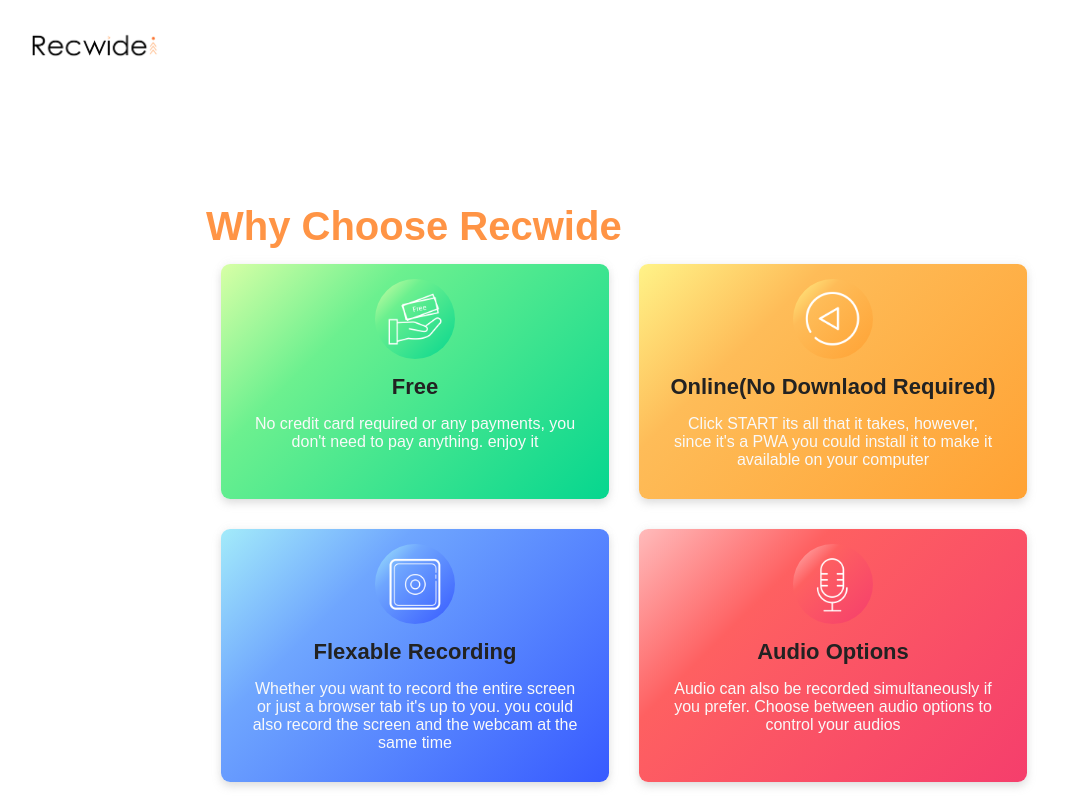
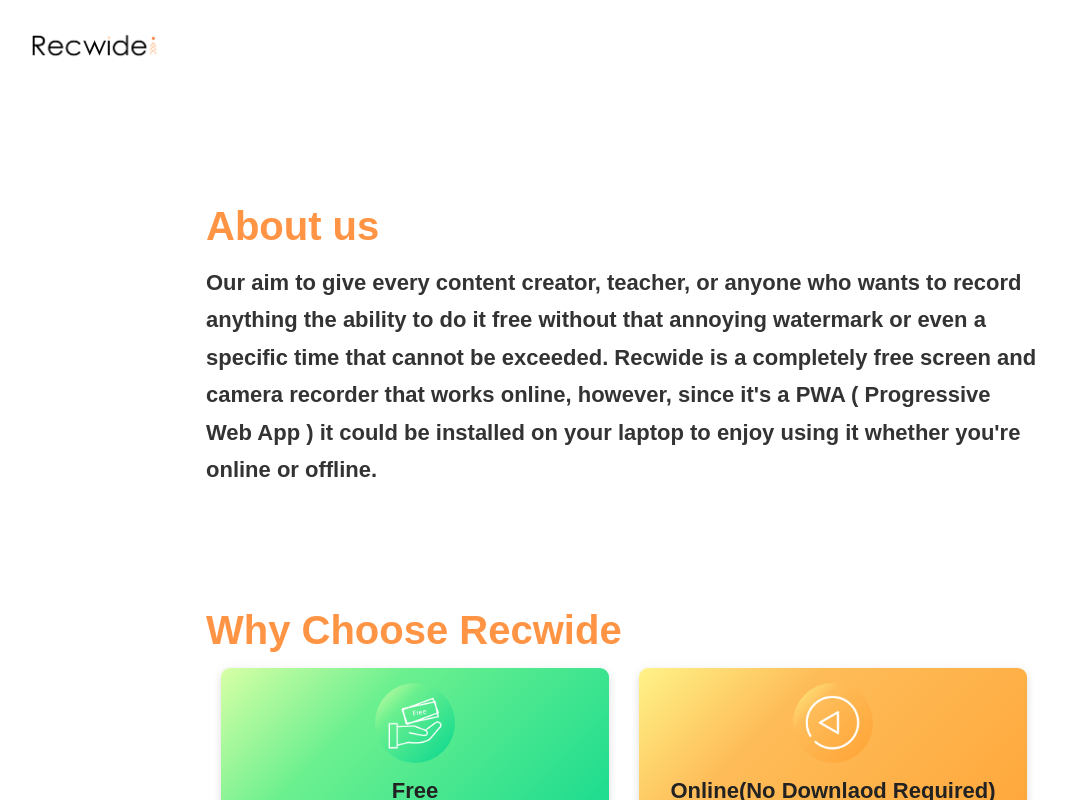
Before and after one commit to AM-Saad/recwide, a Vue app: page /about in a window 1280 px wide. Shown: the top 800 px of the page, without its empty margins (16-1082 px from the left). Built offline with nearby package versions, Linux system fonts and the light colour scheme; some icons are missing.

Commit message:
improvements

```diff
--- a/src/views/About.vue
+++ b/src/views/About.vue
@@ -1,6 +1,18 @@
 <template>
   <div>
     <div class="wrapper">
+      <section id="about">
+        <h2>About us</h2>
+        <p>
+          Our aim to give every content creator, teacher, or anyone who wants to
+          record anything the ability to do it free without that annoying
+          watermark or even a specific time that cannot be exceeded. Recwide is
+          a completely free screen and camera recorder that works online,
+          however, since it's a PWA ( Progressive Web App ) it could be
+          installed on your laptop to enjoy using it whether you're online or
+          offline.
+        </p>
+      </section>
       <section id="services" class="grid">
         <h2>Why Choose Recwide</h2>
 
@@ -111,36 +123,12 @@
 </script>
 
 <style scoped>
-.header {
-  width: 100%;
-  align-items: center;
-  justify-items: center;
-  position: relative;
-  z-index: 2;
-  margin-top: 0;
-}
-
-.header-intro p {
-  color: #222;
-  margin: var(--m-margin);
+#about p{
   font-size: 22px;
-  margin-bottom: var(--l-margin);
-  text-align: center;
-}
-
-.header img {
-  max-width: 100%;
-}
-
-.header .play-btn {
-  height: 140px;
-  width: 140px;
-  margin: auto;
-  border-radius: 118px;
-  background: transparent;
-  color: red;
-  font-size: 42px;
-  border-width: 3px;
+    font-weight: 700;
+    margin-top: var(--m-margin);
+    line-height: 1.7;
+    color: #333;
 }
 .services-item {
   padding: var(--m-padding);
--- a/src/views/Home.vue
+++ b/src/views/Home.vue
@@ -1,18 +1,16 @@
 <template>
   <div>
-    <section
-      class=" header"
-      style="align-items: center; justify-items: center"
-    >
+    <section class="header" style="align-items: center; justify-items: center">
       <div class="header-intro">
         <img src="@/assets/images/full_logo.png" alt="" srcset="" />
 
         <p>
-          Screen recording and webcam became easy, free and it will always be
+          Screen recorder and webcam recorder have never been this easy, free
+          and timeless befroe
         </p>
         <router-link class="btn play-btn" to="/recorder"
-          ><i class="fas fa-play"></i></router-link
-        >
+          ><i class="fas fa-play"></i
+        ></router-link>
       </div>
       <div class="header-img"></div>
     </section>
@@ -58,9 +56,8 @@
             <div class="mt-3">
               <h5 class="mb-2" style="font-weight: 600">Flexable Recording</h5>
               <p>
-                Whether you want to record the entire screen or just a browser
-                tab it's up to you. you could also record the screen and the
-                webcam at the same time
+                Whether you want to record screen, record webcam, a browser tab,
+                entire screen or all of them combined it's up to you.
               </p>
             </div>
           </div>
@@ -100,9 +97,9 @@
             </li>
           </ul>
           <ul class="footer-contact_menu">
-            <li><a href="">Support</a></li>
+            <li><a href="/">Support</a></li>
             <li><a href="/about">About</a></li>
-            <li><a href="/contact">Contact </a></li>
+            <li><a href="/">Contact </a></li>
           </ul>
         </div>
       </div>
@@ -146,11 +143,11 @@
 
 .header img {
   max-width: 100%;
-  display:block;
+  display: block;
   margin: auto;
 }
 
-.header .play-btn{
+.header .play-btn {
   height: 140px;
   width: 140px;
   margin: auto;
```
Also changed, not shown: 1 other file (tests, documents, lock files or other folders). Lines whose indentation alone changed are shown as unchanged.
